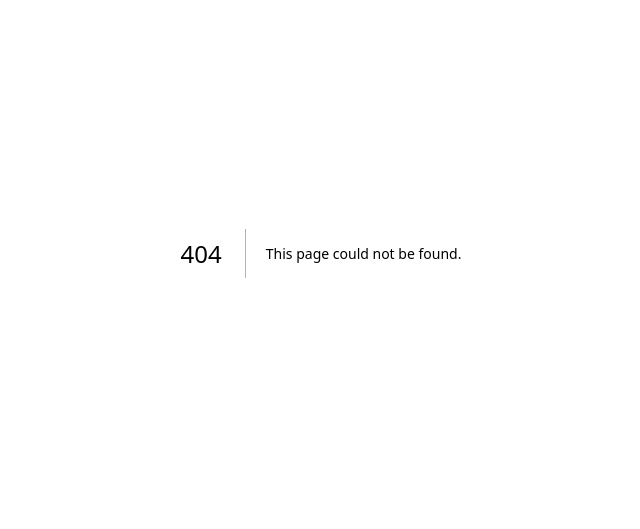
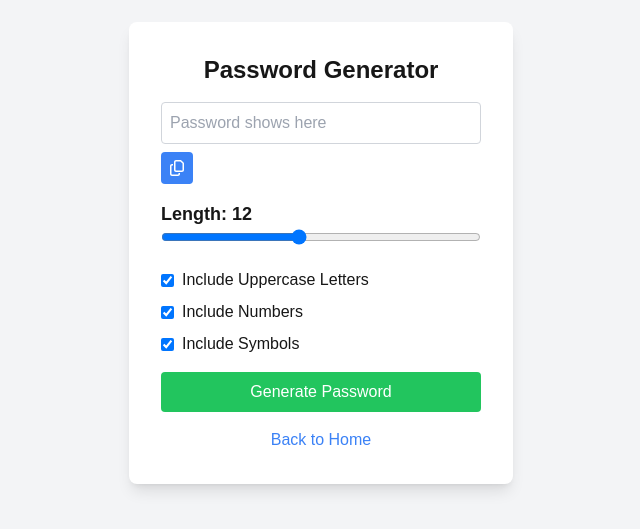
Before and after one commit to Muhammad-Talha103/Project-Of-30-Days, a Next.js app: page /Day-10 in a window 1280 px wide. Before the commit this address had no page. Shown: the part 147-676 px from the top of the page, without its empty margins (319-959 px from the left). Built offline with nearby package versions, Linux system fonts and the light colour scheme.

Commit message:
first commit

```diff
--- a/app/Component/Mainpage/mainpage.tsx
+++ b/app/Component/Mainpage/mainpage.tsx
@@ -18,7 +18,7 @@ export default function MainPage() {
       <div className="grid grid-cols-1 sm:grid-cols-1 md:grid-cols-2 lg:grid-cols-3 gap-6">
         {Array.from({ length: 30 }).map((_, index) => {
           const dayNumber = index + 1;
-          const isComingSoon = dayNumber > 10;
+          const isComingSoon = dayNumber > 15;
 
           return (
             <Link
--- /dev/null
+++ b/app/Day-10/PasswordGanerator..tsx
@@ -0,0 +1,127 @@
+"use client";
+import Link from "next/link";
+import { useState } from "react";
+import { FaRegCopy } from "react-icons/fa6";
+
+export default function PasswordGenerator() {
+  const [password, setPassword] = useState<string>("");
+  const [length, setLength] = useState<number>(12);
+  const [uppercase, setUppercase] = useState<boolean>(true);
+  const [numbers, setNumbers] = useState<boolean>(true);
+  const [specialCharacters, setSpecialCharacters] = useState<boolean>(true);
+  const [message, setMessage] = useState<string>("");
+
+  const generatePassword = () => {
+    const lowerCase = "abcdefghijklmnopqrstuvwxyz";
+    const upperCaseCharacters = "ABCDEFGHIJKLMNOPQRSTUVWXYZ";
+    const numbersCharacters = "0123456789";
+    const symbolsCharacters = "!@#$%^&*()_+";
+
+    let generatedPassword = "";
+    let characters = lowerCase;
+
+    if (uppercase) characters += upperCaseCharacters;
+    if (numbers) characters += numbersCharacters;
+    if (specialCharacters) characters += symbolsCharacters;
+
+    for (let i = 0; i < length; i++) {
+      const randomIndex = Math.floor(Math.random() * characters.length);
+      generatedPassword += characters[randomIndex];
+    }
+
+    setPassword(generatedPassword);
+  };
+
+  const copyToClipboard = () => {
+    if (password) {
+      navigator.clipboard.writeText(password).then(
+        () => {
+          setMessage("Password copied to clipboard!");
+          setTimeout(() => setMessage(""), 2000);
+        },
+        () => {
+          setMessage("Failed to copy password.");
+          setTimeout(() => setMessage(""), 2000);
+        }
+      );
+    }
+  };
+
+  return (
+    <div className="flex flex-col items-center justify-center min-h-screen bg-gray-100">
+      <div className="bg-white p-8 rounded-lg shadow-lg w-96">
+        <h1 className="text-2xl font-bold mb-4 text-center">Password Generator</h1>
+        <div className="mb-4">
+          <input
+            type="text"
+            value={password}
+            placeholder="Password shows here"
+            readOnly
+            className="w-full p-2 border border-gray-300 rounded focus:outline-none focus:ring-2 focus:ring-blue-500"
+          />
+          <button
+            onClick={copyToClipboard}
+            className="mt-2 bg-blue-500 text-white p-2 rounded hover:bg-blue-600 flex items-center justify-center"
+          >
+            <FaRegCopy />
+          </button>
+        </div>
+        {message && <p className="text-green-500 text-center mb-4">{message}</p>}
+        <div className="mb-4">
+          <h2 className="text-lg font-semibold">Length: {length}</h2>
+          <input
+            id="length"
+            type="range"
+            min="6"
+            max="20"
+            value={length}
+            onChange={(e) => setLength(Number(e.target.value))}
+            className="w-full"
+          />
+        </div>
+        <div className="mb-4">
+          <div className="flex items-center mb-2">
+            <input
+              type="checkbox"
+              checked={uppercase}
+              onChange={(e) => setUppercase(e.target.checked)}
+              className="mr-2"
+            />
+            <span>Include Uppercase Letters</span>
+          </div>
+          <div className="flex items-center mb-2">
+            <input
+              type="checkbox"
+              checked={numbers}
+              onChange={(e) => setNumbers(e.target.checked)}
+              className="mr-2"
+            />
+            <span>Include Numbers</span>
+          </div>
+          <div className="flex items-center mb-4">
+            <input
+              type="checkbox"
+              checked={specialCharacters}
+              onChange={(e) => setSpecialCharacters(e.target.checked)}
+              className="mr-2"
+            />
+            <span>Include Symbols</span>
+          </div>
+        </div>
+        <div className="mb-4">
+          <button
+            onClick={generatePassword}
+            className="w-full bg-green-500 text-white p-2 rounded hover:bg-green-600"
+          >
+            Generate Password
+          </button>
+        </div>
+        <div className="text-center">
+          <Link href="/" className="text-blue-500 hover:underline">
+            Back to Home
+          </Link>
+        </div>
+      </div>
+    </div>
+  );
+}
--- /dev/null
+++ b/app/Day-10/page.tsx
@@ -0,0 +1,12 @@
+import React from 'react'
+import PasswordGenerator from './PasswordGanerator.'
+
+const page = () => {
+  return (
+    <div>
+        <PasswordGenerator />
+    </div>
+  )
+}
+
+export default page
```
